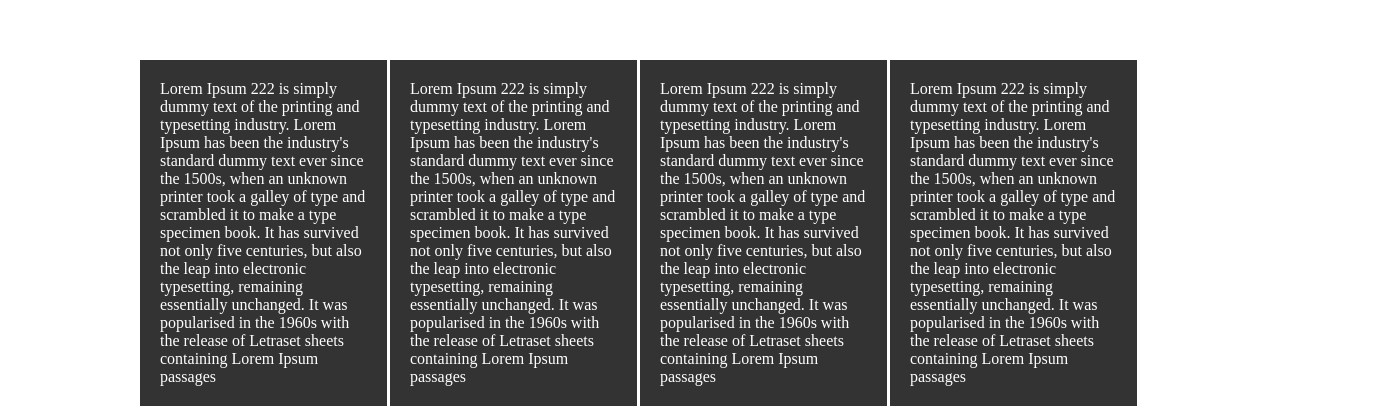
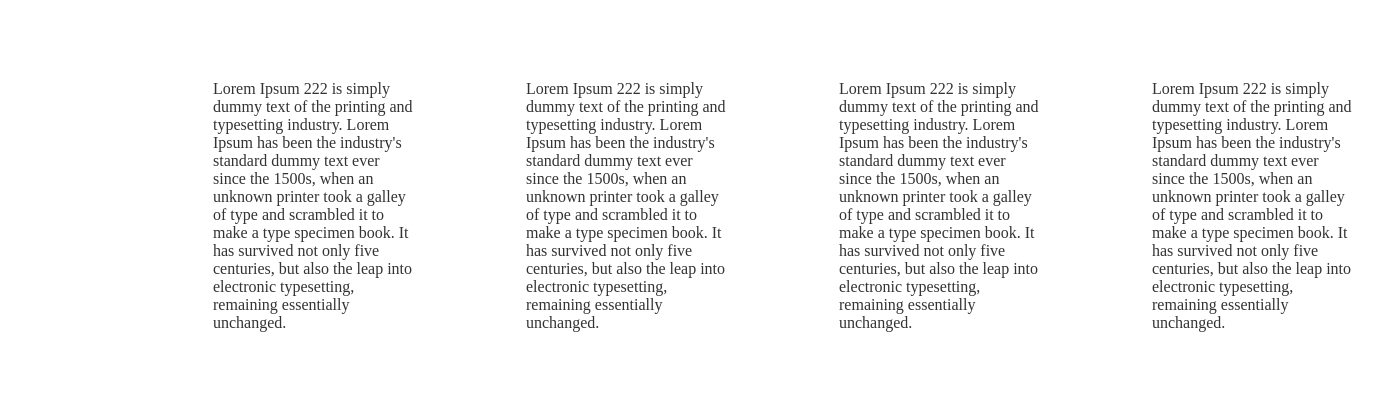
Before and after one commit to lenakazaryan/animation, a plain HTML site: page index.html in a window 1280 px wide. Shown: the part 1477-1883 px from the top of the page, 1375 px wide, since content can reach past the window. After the commit the page ends 1827 px from the top, so only its background shows below. Drawn offline with Linux system fonts and the light colour scheme.

Commit message:
changed some styles

```diff
--- a/index.html
+++ b/index.html
@@ -10,19 +10,19 @@
     <div class="grid">
       <div class="grid-item" id="one">
         <p class="num">1</p>
-        <div class="description description1">Lorem Ipsum 222 is simply dummy text of the printing and typesetting industry. Lorem Ipsum has been the industry's standard dummy text ever since the 1500s, when an unknown printer took a galley of type and scrambled it to make a type specimen book. It has survived not only five centuries, but also the leap into electronic typesetting, remaining essentially unchanged. It was popularised in the 1960s with the release of Letraset sheets containing Lorem Ipsum passages</div>
+        <div class="description">Lorem Ipsum 222 is simply dummy text of the printing and typesetting industry. Lorem Ipsum has been the industry's standard dummy text ever since the 1500s, when an unknown printer took a galley of type and scrambled it to make a type specimen book. It has survived not only five centuries, but also the leap into electronic typesetting, remaining essentially unchanged. </div>
       </div>
       <div class="grid-item" id="two">
         <p class="num">2</p>
-        <div class="description description2">Lorem Ipsum 222 is simply dummy text of the printing and typesetting industry. Lorem Ipsum has been the industry's standard dummy text ever since the 1500s, when an unknown printer took a galley of type and scrambled it to make a type specimen book. It has survived not only five centuries, but also the leap into electronic typesetting, remaining essentially unchanged. It was popularised in the 1960s with the release of Letraset sheets containing Lorem Ipsum passages</div>
+        <div class="description">Lorem Ipsum 222 is simply dummy text of the printing and typesetting industry. Lorem Ipsum has been the industry's standard dummy text ever since the 1500s, when an unknown printer took a galley of type and scrambled it to make a type specimen book. It has survived not only five centuries, but also the leap into electronic typesetting, remaining essentially unchanged. </div>
       </div>
       <div class="grid-item" id="three">
         <p class="num">3</p>
-        <div class="description description3">Lorem Ipsum 222 is simply dummy text of the printing and typesetting industry. Lorem Ipsum has been the industry's standard dummy text ever since the 1500s, when an unknown printer took a galley of type and scrambled it to make a type specimen book. It has survived not only five centuries, but also the leap into electronic typesetting, remaining essentially unchanged. It was popularised in the 1960s with the release of Letraset sheets containing Lorem Ipsum passages</div>
+        <div class="description">Lorem Ipsum 222 is simply dummy text of the printing and typesetting industry. Lorem Ipsum has been the industry's standard dummy text ever since the 1500s, when an unknown printer took a galley of type and scrambled it to make a type specimen book. It has survived not only five centuries, but also the leap into electronic typesetting, remaining essentially unchanged. </div>
       </div>
       <div class="grid-item" id="four">
         <p class="num">4</p>
-        <div class="description description4">Lorem Ipsum 222 is simply dummy text of the printing and typesetting industry. Lorem Ipsum has been the industry's standard dummy text ever since the 1500s, when an unknown printer took a galley of type and scrambled it to make a type specimen book. It has survived not only five centuries, but also the leap into electronic typesetting, remaining essentially unchanged. It was popularised in the 1960s with the release of Letraset sheets containing Lorem Ipsum passages</div>
+        <div class="description">Lorem Ipsum 222 is simply dummy text of the printing and typesetting industry. Lorem Ipsum has been the industry's standard dummy text ever since the 1500s, when an unknown printer took a galley of type and scrambled it to make a type specimen book. It has survived not only five centuries, but also the leap into electronic typesetting, remaining essentially unchanged. </div>
         </div>
       <div class="content"></div>
     </div>
--- a/styles.css
+++ b/styles.css
@@ -34,6 +34,7 @@
   display: grid;
   grid-template-columns: repeat(4, 1fr);
   justify-items: center;
+  gap: 70px;
   /* background-image: url("./images/grid.svg");
   background-position: center;
   background-size: 100%;
@@ -65,15 +66,22 @@
 }
 
 .description {
-  background-color: #333;
-  color: white;
+  background-color: white;
+  color:  #333;
   padding: 20px;
   transform: translateY(100vh);
   transition: transform 1s;
+  width: 200px;
+  height: 250px;
 }
 
 .grid-item:not(:last-child) {
   border-right: 3px solid black;
+}
+
+.grid-item:first-child {
+  border-left: 3px solid black;
+  padding-left: 50px;
 }
 
 .grid-item:hover .description {
@@ -100,6 +108,10 @@
   animation: picture 1s forwards;
 }
 
+.img {
+  width: 1500px;
+}
+
 @keyframes picture {
   from {
     background-position: 0 100%;
@@ -109,7 +121,3 @@
     background-position: 0 0;
   }
 }
-
-.img {
-  width: 1500px;
-}
```
